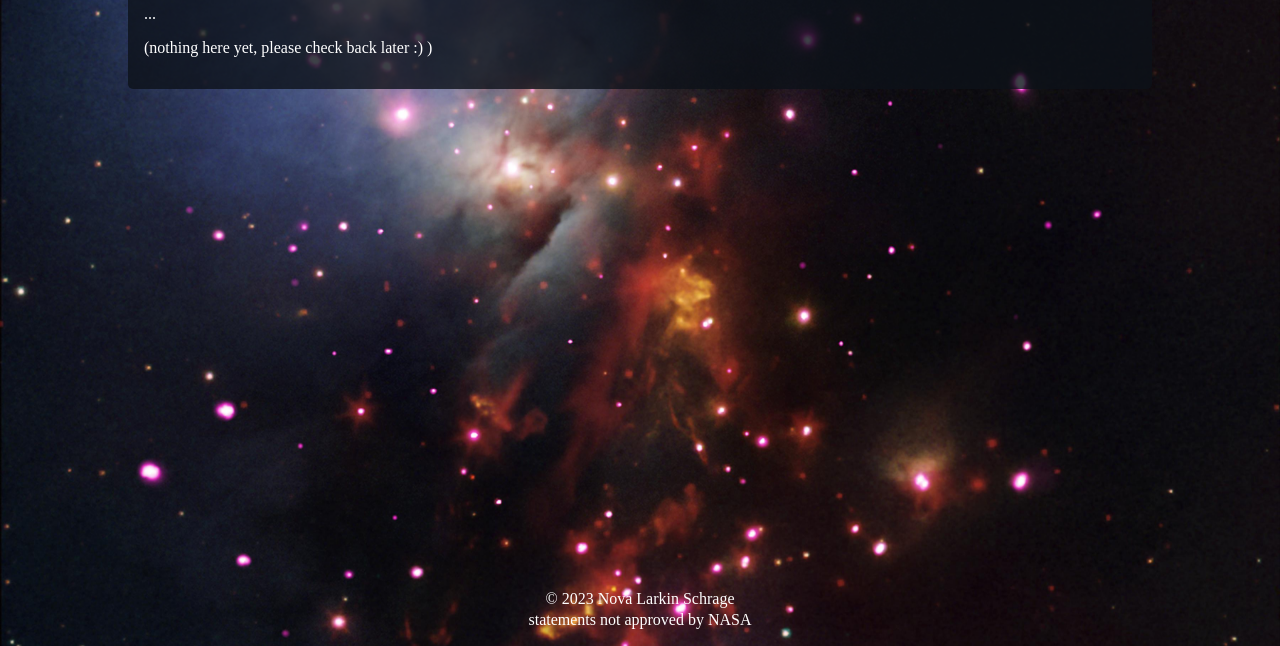
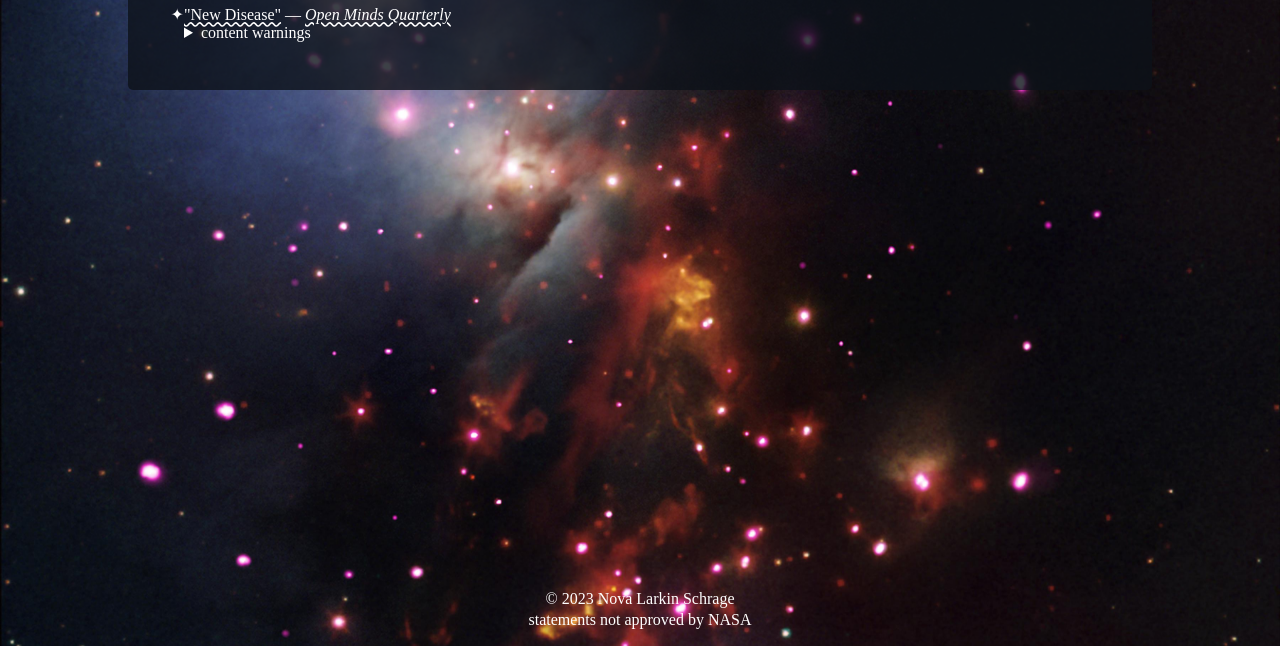
Before and after one commit to nova-larkin-schrage/nova.repair, a Gatsby site: page /published in a window 1280 px wide. Shown: the part 154-800 px from the top of the page. Built offline with nearby package versions, Linux system fonts and the light colour scheme; Gatsby itself is replaced by a stand-in of ours; a web font is replaced by a local one.

Commit message:
adds "New Disease" publication
* adds link to the digital download I guess, as sometimes the
physical copy seems to go out of print?
* adding some styling for summary/details–based content warnings

```diff
--- a/src/components/layout.css
+++ b/src/components/layout.css
@@ -140,6 +140,18 @@ header {
   text-decoration: none;
 }
 
+/* lists & published work page */
+
+ul {
+  list-style-type: "✦";
+}
+
+li {
+  padding-bottom: 1em;
+}
+
+/* forms & connect page */
+
 .displayForm {
   display: flex;
   flex-flow: column;
--- a/src/pages/published.js
+++ b/src/pages/published.js
@@ -8,8 +8,21 @@ const PublishedPage = props => (
     <div className="main">
       <article className="memphis-longhand">
         <h1>Published Work</h1>
-        <p>...</p>
-        <p>(nothing here yet, please check back later :) )</p>
+
+        <ul>
+          <li>
+            <a href="https://www.openmindsquarterly.com">
+              "New Disease"
+            </a> — <a href="https://www.openmindsquarterly.com/product/winter-2023-pdf/">
+              <i>Open Minds Quarterly</i>
+            </a>
+            <details>
+              <summary>content warnings</summary>
+              <strong>throughout:</strong> ableism, cissexism<br />
+              <strong>mention:</strong> ableist slurs (reclaimed), ableist slurs (???), sexist slurs, misgendering<br />
+            </details>
+          </li>
+        </ul>
       </article>
     </div>
   </Layout>
```
